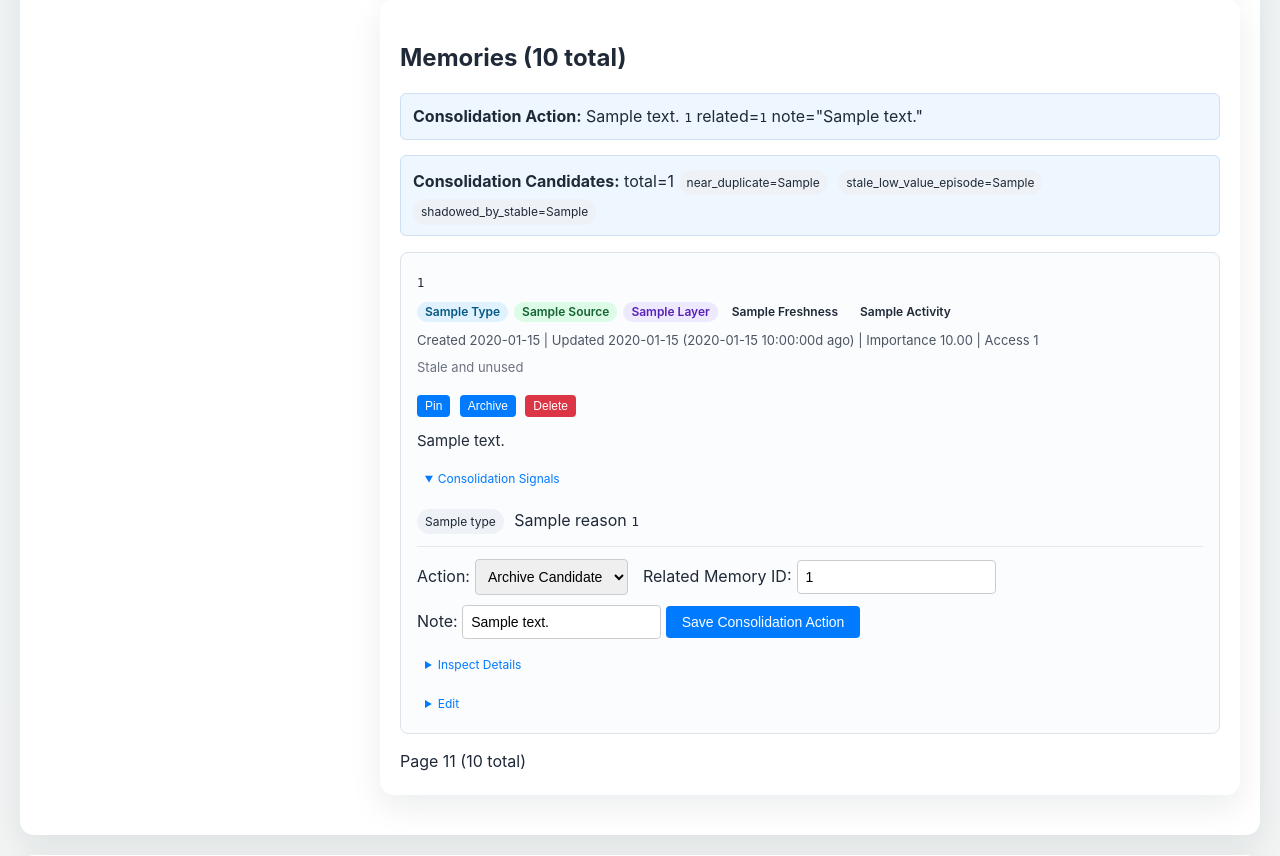
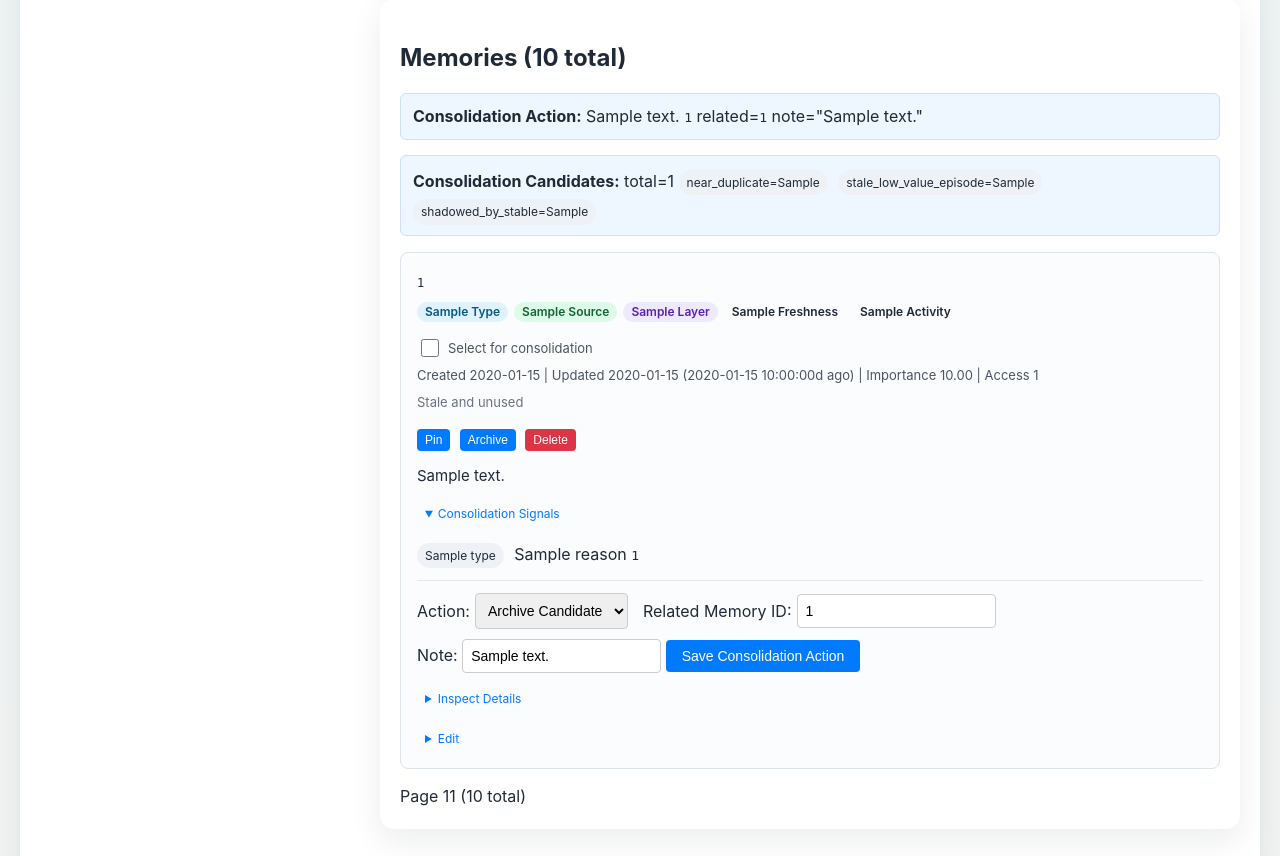
Before and after one commit to qrewq5003-oss/memoryst, a FastAPI app: template app/templates/memories.html in a window 1280 px wide. Shown: the part 633-1489 px from the top of the page. Run offline with FastAPI, Linux system fonts and the light colour scheme; the template is opened without the code that fills it: most values are stand-ins (such as "Sample title", 1, 10 or a date in 2020); data that the repository does not hold is empty; parts of the project's set-up code (start-up, migrations or seed data) failed here and were passed over.

Commit message:
ui: checkbox-based multi-select for consolidation candidates
Replace per-card "Consolidation Candidate" text badges with a checkbox
pre-checked from is_consolidation_candidate, so the signal isn't shown
twice. Users can toggle any card in or out; the consolidate button
sends whichever ids are actually checked at submit time as source_ids
to POST /memory/consolidate, with a live selected-count on the button.

Co-Authored-By: Claude Sonnet 5 <noreply@anthropic.com>

```diff
--- a/app/static/styles.css
+++ b/app/static/styles.css
@@ -559,9 +559,18 @@ summary {
     color: #1d4ed8;
 }
 
-.badge-consolidation {
-    background: #fee2e2;
+.consolidation-select {
+    display: inline-flex;
+    align-items: center;
+    gap: 6px;
+    margin-top: 6px;
+    font-size: 13px;
+    color: #4b5563;
+}
+
+.consolidation-select-candidate {
     color: #991b1b;
+    font-weight: 600;
 }
 
 .memory-meta-line {
--- a/app/templates/_memory_list.html
+++ b/app/templates/_memory_list.html
@@ -43,9 +43,6 @@
                                 <span class="badge badge-layer">{{ item["layer"] }}</span>
                                 <span class="badge badge-freshness badge-freshness-{{ item["freshness"] }}">{{ item["freshness"]|replace('_', ' ') }}</span>
                                 <span class="badge badge-activity badge-activity-{{ item["activity"] }}">{{ item["activity"]|replace('_', ' ') }}</span>
-                                {% if item["is_consolidation_candidate"] %}
-                                <span class="badge badge-consolidation">Consolidation Candidate</span>
-                                {% endif %}
                                 {% if item["pinned"] %}
                                 <span class="badge badge-pinned">Pinned</span>
                                 {% endif %}
@@ -53,6 +50,10 @@
                                 <span class="badge badge-archived">Archived</span>
                                 {% endif %}
                             </div>
+                            <label class="consolidation-select {% if item["is_consolidation_candidate"] %}consolidation-select-candidate{% endif %}">
+                                <input type="checkbox" class="consolidate-checkbox" data-memory-id="{{ item["id"] }}" {% if item["is_consolidation_candidate"] %}checked{% endif %}>
+                                {% if item["is_consolidation_candidate"] %}Consolidation Candidate{% else %}Select for consolidation{% endif %}
+                            </label>
                             <div class="memory-meta-line">
                                 Created {{ item["created_at"][:10] }} | Updated {{ item["updated_at"][:10] }}{% if item["updated_days"] is not none %} ({{ item["updated_days"] }}d ago){% endif %} | Importance {{ "%.2f"|format(item["importance"]) }} | Access {{ item["access_count"] }}
                             </div>
--- a/app/templates/_scripts.html
+++ b/app/templates/_scripts.html
@@ -1,4 +1,21 @@
 <script>
+// Selection checkbox counter
+function getSelectedConsolidationIds() {
+    return Array.from(document.querySelectorAll('.consolidate-checkbox:checked'))
+        .map(el => el.dataset.memoryId);
+}
+
+function updateConsolidateSelectedCount() {
+    const countEl = document.getElementById('consolidate-selected-count');
+    if (countEl) countEl.textContent = String(getSelectedConsolidationIds().length);
+}
+
+document.addEventListener('change', (e) => {
+    if (e.target.matches('.consolidate-checkbox')) updateConsolidateSelectedCount();
+});
+
+updateConsolidateSelectedCount();
+
 // Consolidation handler
 document.getElementById('consolidate-form').addEventListener('submit', async (e) => {
     e.preventDefault();
@@ -6,16 +23,18 @@ document.getElementById('consolidate-form').addEventListener('submit', async (e)
     const charId = document.getElementById('consolidate-char-id').value;
     const tier = document.getElementById('consolidate-tier').value;
     const model = document.getElementById('consolidate-model').value || null;
+    const sourceIds = getSelectedConsolidationIds();
     const result = document.getElementById('consolidate-result');
     const preview = document.getElementById('consolidate-preview');
 
     if (!chatId) { result.textContent = 'Select a chat first.'; return; }
+    if (sourceIds.length === 0) { result.textContent = 'Select at least one memory to consolidate.'; return; }
 
     result.textContent = `Consolidating (${tier})...`;
     preview.style.display = 'none';
 
     try {
-        const body = { chat_id: chatId, character_id: charId, tier };
+        const body = { chat_id: chatId, character_id: charId, tier, source_ids: sourceIds };
         if (model) body.model = model;
 
         const resp = await fetch('/memory/consolidate', {
--- a/app/templates/_tools.html
+++ b/app/templates/_tools.html
@@ -298,7 +298,7 @@
             <label>Model: <select id="consolidate-model" style="max-width:200px;"><option value="">default</option></select></label>
         </div>
         <div style="margin-top:8px;display:flex;gap:10px;align-items:center;">
-            <button type="submit">Consolidate</button>
+            <button type="submit" id="consolidate-submit">Консолидировать выбранное (<span id="consolidate-selected-count">0</span>)</button>
             <span id="consolidate-result" style="font-size:0.9em;"></span>
         </div>
     </form>
```
